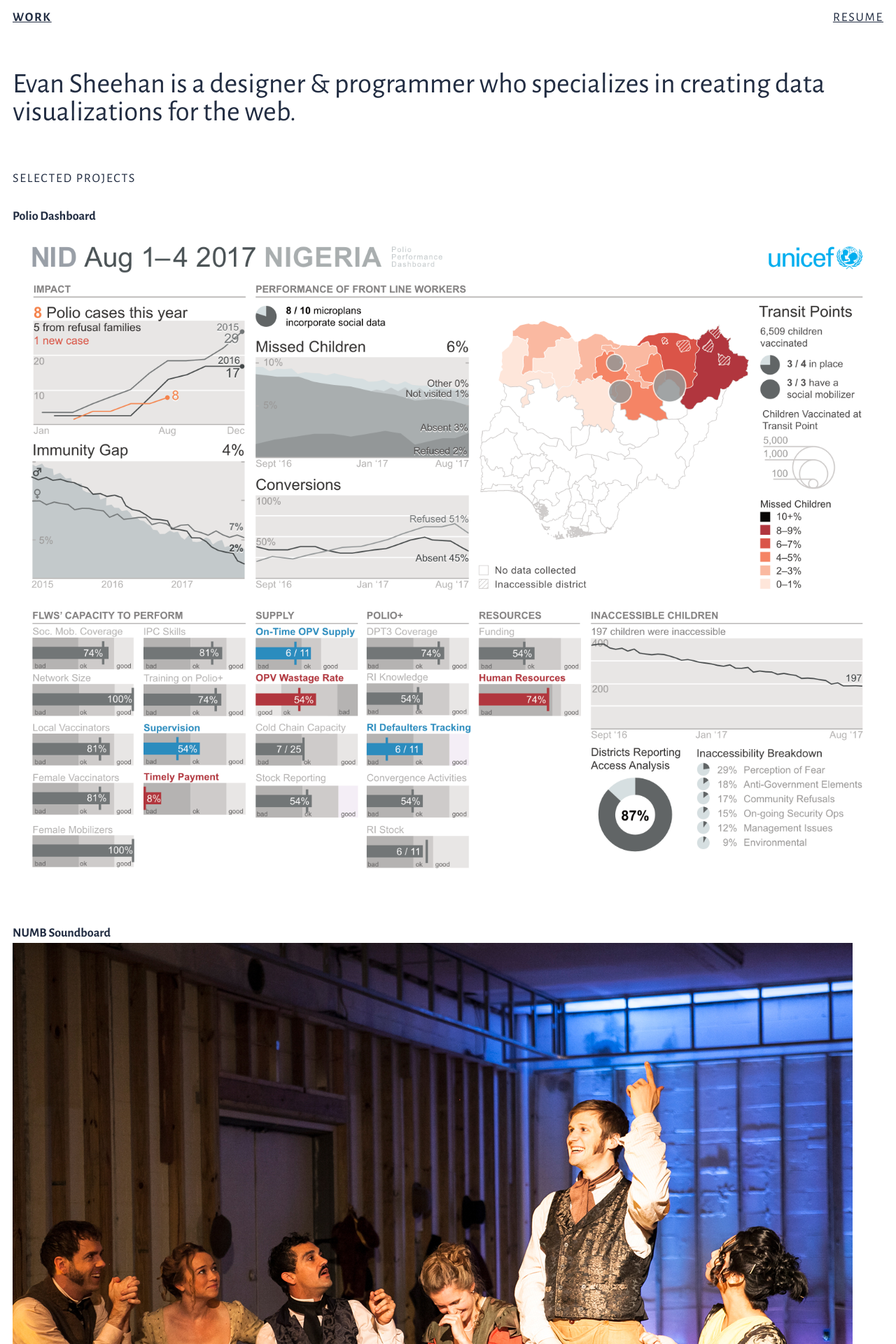
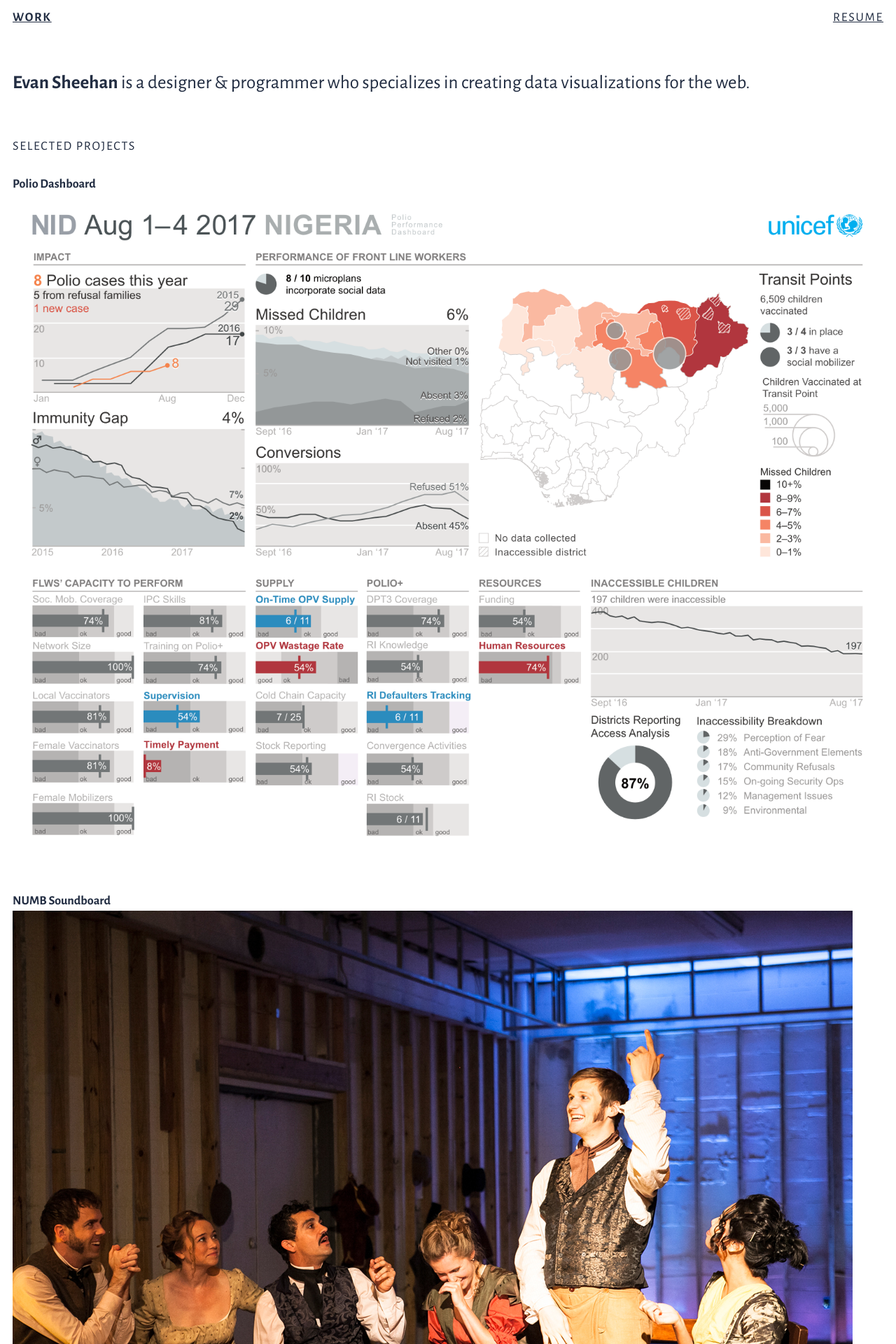
Before and after one commit to darthmall/darthmall.github.io, a Jekyll site: the page built from index.html, in a window 1280 px wide. Shown: the top 1920 px of the page at 70% size. Built offline with Jekyll 4.4.1, drawn with Linux system fonts in a browser that asks for light colours; nearby versions of some CDN libraries.

Commit message:
Change the abstract from the home page to an h1
Also restyle the abstracts to be smaller

```diff
--- a/_sass/typography.sass
+++ b/_sass/typography.sass
@@ -28,6 +28,12 @@ main
 footer
   padding-bottom: ms(1)
   +side-margins
+
+h1
+  font-size: ms(1)
+  font-weight: normal
+  line-height: 1.3
+  margin: ms(3) 0
 
 h2
   +light
@@ -89,6 +95,5 @@ address
   background-color: $selection-color
 
 .abstract
-  font-size: ms(2)
-  line-height: 1
-  margin: ms(3) 0
+  font-style: italic
+  margin-bottom: ms(3)
--- a/index.html
+++ b/index.html
@@ -4,9 +4,9 @@ title: Work
 ---
 {% include header.html %}
 <main>
-  <p class="abstract">
-    {{ site.description }}
-  </p>
+  <h1>
+    <b>Evan Sheehan</b> is a designer & programmer who specializes in creating data visualizations for the web.
+  </h1>
 
   <section>
     <h2>Selected Projects</h2>
```
